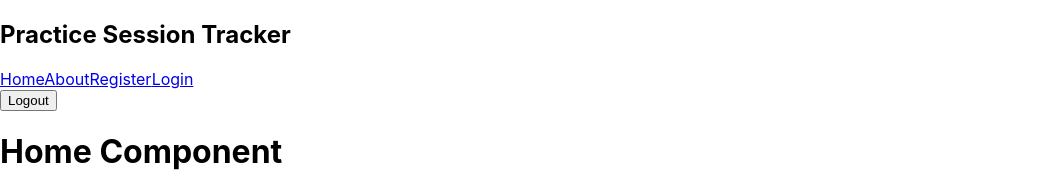
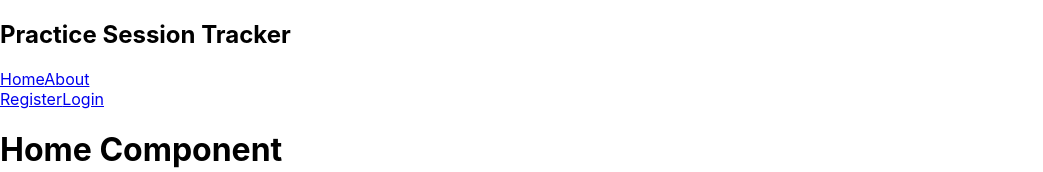
Before and after one commit to ehoversten/practice_tracker, a React (Create React App) app in the folder client/: page / in a window 1280 px wide. Shown: the top 172 px of the page, without its empty margins (0-1043 px from the left). Built offline with nearby package versions, Linux system fonts and the light colour scheme; no server answers.

Commit message:
updated navbar component to conditionally render user status

```diff
--- a/client/src/components/Navbar.js
+++ b/client/src/components/Navbar.js
@@ -1,12 +1,15 @@
-import React from 'react';
+import React, { useContext } from 'react';
 import { Link, NavLink } from 'react-router-dom';
 import { useLogout } from '../hooks/useLogout';
+import { AuthContext } from '../context/authContext';
 
 
 const Navbar = () => {
     const { logout } = useLogout();
+    const { user, setUser } = useContext(AuthContext);
 
     const handleClick = () => {
+        // setUser(null);
         logout();
     }
 
@@ -16,11 +19,20 @@ const Navbar = () => {
                 <h2>Practice Session Tracker</h2>
                 <NavLink to='/'>Home</NavLink>
                 <NavLink to='about'>About</NavLink>
-                <NavLink to='register'>Register</NavLink>
-                <NavLink to='login'>Login</NavLink>
-                <div className="logout-btn">
-                    <button onClick={handleClick}>Logout</button>
-                </div>
+                { user && (
+                    <div>
+                        <h3>{user.email}</h3>
+                        <div className="logout-btn">
+                            <button onClick={handleClick}>Logout</button>
+                        </div>
+                    </div>
+                )}
+                {!user && (
+                    <div>
+                        <NavLink to='register'>Register</NavLink>
+                        <NavLink to='login'>Login</NavLink>
+                    </div>
+                )}
             </nav>
         </header>
     )
--- a/client/src/context/authContext.js
+++ b/client/src/context/authContext.js
@@ -1,4 +1,4 @@
-import { createContext, useState, useReducer } from 'react';
+import { createContext, useState, useReducer, useEffect } from 'react';
 
 export const AuthContext = createContext();
 // export const AuthContext = createContext({
@@ -18,14 +18,24 @@ export const authReducer = (state, action) => {
 }
 
 export const AuthContextProvider = ({children}) => {
-
+    // Initialize State Object --> not needed (?)
     const currentUser = {
         username: '',
         email: '',
         password: ''
     }
 
-    const [user, setUser] = useState(currentUser);
+    const [user, setUser] = useState(null);
+    // check if we have a user saved to local storage
+    useEffect(() => {
+        const user = JSON.parse(localStorage.getItem('user'));
+
+        if(user) {
+            setUser(user);
+            // dispatch({type: 'LOGIN', payload: currentUser});
+        }
+    }, []);
+
 
     // const [state, dispatch] = useReducer(authReducer, {
     //     user: null
```
